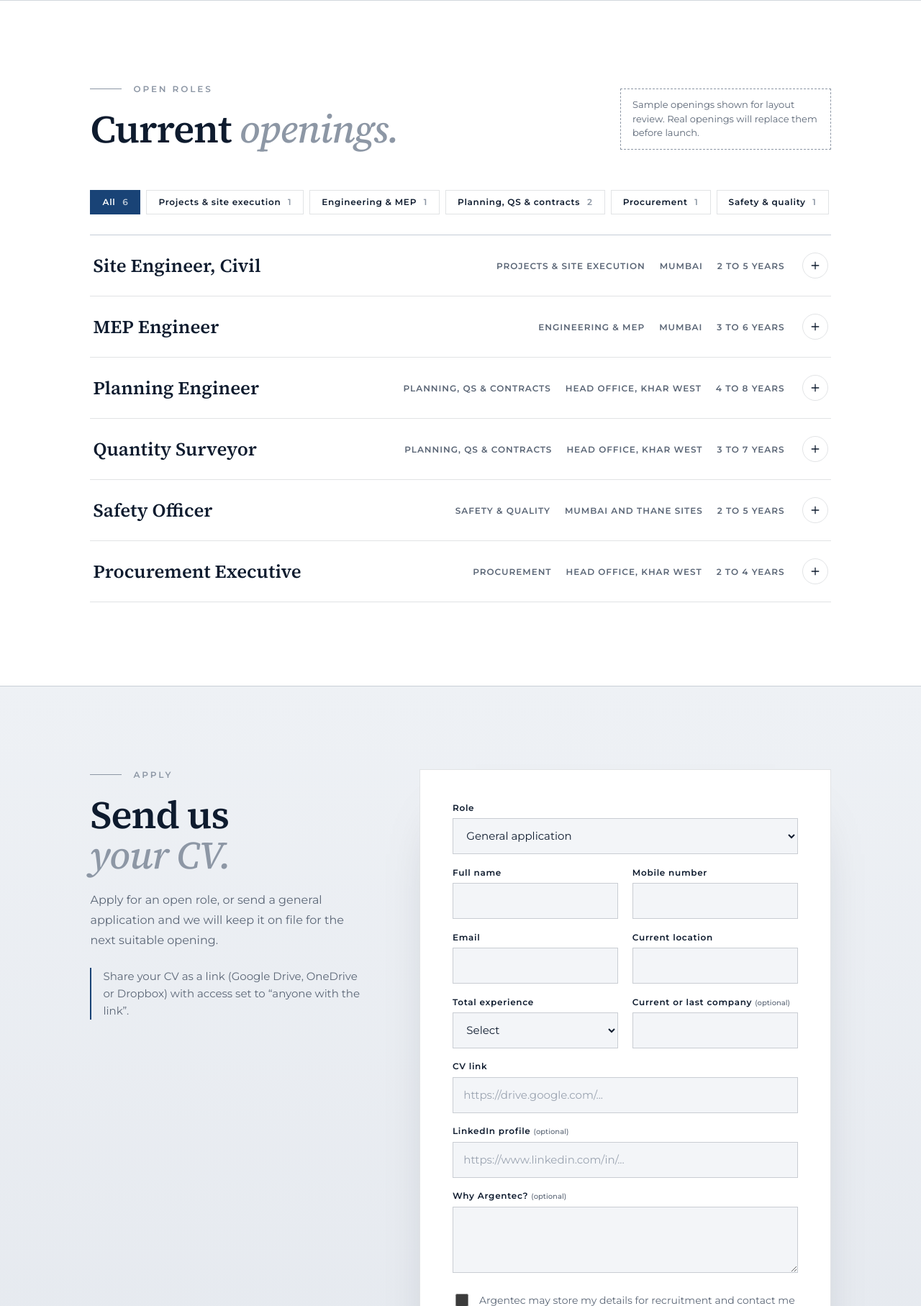
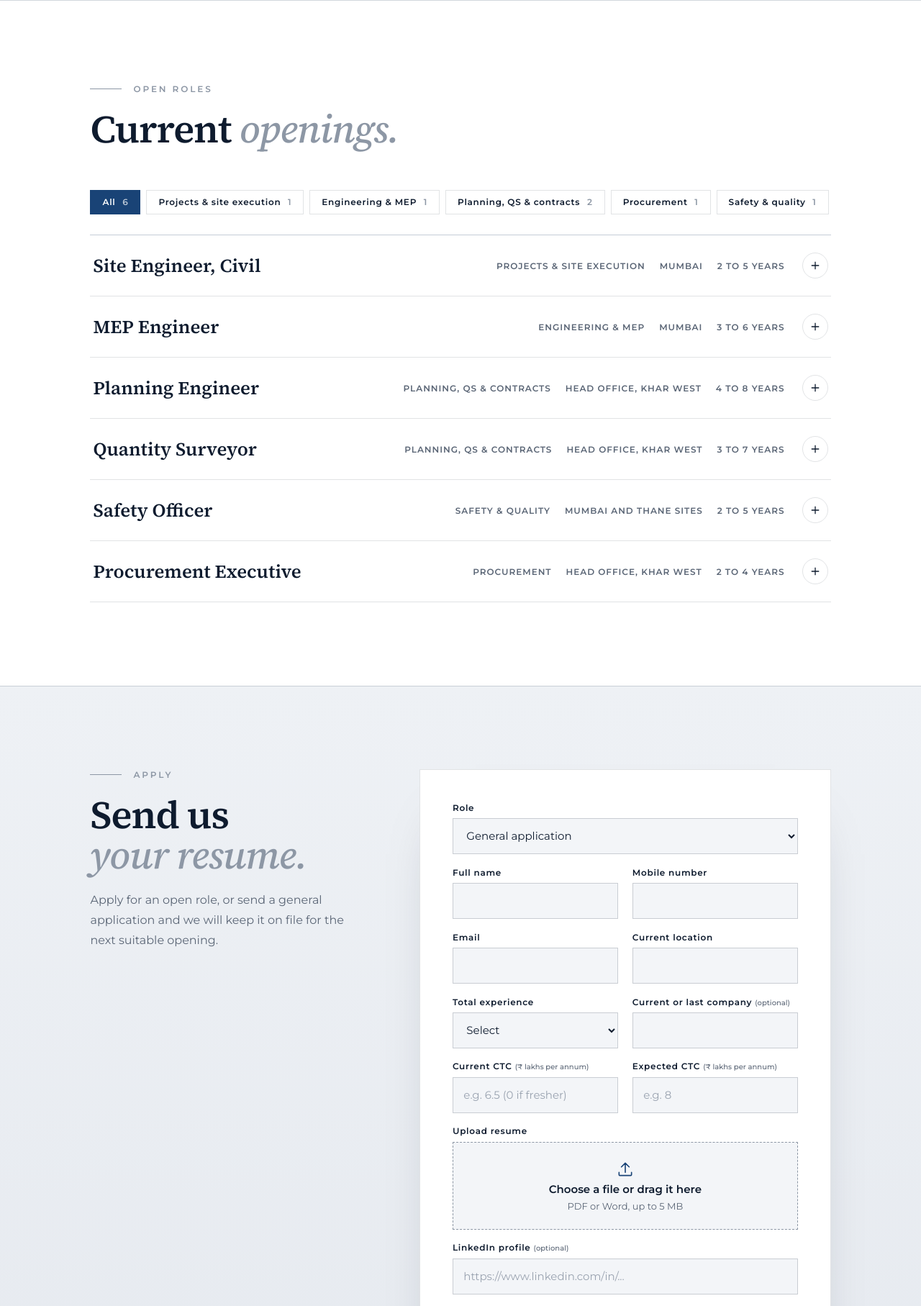
Before and after one commit to mayureshsawant21/argentec, a PHP site: page /careers.html in a window 1280 px wide. Shown: the part 2229-4044 px from the top of the page at 72% size. Run offline with PHP 8.4, Linux system fonts and the light colour scheme.

Commit message:
Careers form: CTC fields, resume upload, questions field; drop sample note
- Current and expected CTC (lakhs per annum, number check)
- Resume upload (PDF or Word, up to 5 MB, click or drag and drop) replaces
  the CV link; forms with a file are sent as multipart form data
- 'Any specific thoughts or questions?' replaces 'Why Argentec?'
- Remove the sample-openings note from the openings list

Co-Authored-By: Claude Opus 5.5 <noreply@anthropic.com>
Claude-Session: https://claude.ai/code/session_01JacPxT66E9eXGfadj9qKr5

```diff
--- a/careers.html
+++ b/careers.html
@@ -19,7 +19,7 @@
   <link rel="stylesheet" href="https://fonts.googleapis.com/css2?family=Montserrat:wght@300;400;500;600;700&family=Source+Serif+4:ital,opsz,wght@0,8..60,600;1,8..60,500;1,8..60,600&display=swap">
   <link rel="stylesheet" href="css/style.css?v=ed0b2dbb">
   <link rel="stylesheet" href="css/footer.css?v=a3965185">
-  <link rel="stylesheet" href="css/company.css?v=f4d16a37">
+  <link rel="stylesheet" href="css/company.css?v=9ca03e5c">
 </head>
 <body class="page-company header-solid">
 
@@ -150,7 +150,7 @@
         <p class="co-hero__lead">Engineers, planners, surveyors and site teams who take pride in getting buildings right. Join the people behind 40+ projects across Mumbai and Thane.</p>
         <div class="co-hero__actions">
           <a class="btn btn--navy" href="#openings">See open roles</a>
-          <a class="co-link" href="#apply"><span>Send your CV</span><svg viewBox="0 0 32 12" width="32" height="12" aria-hidden="true"><path d="M0 6h30M25 1l5 5-5 5" fill="none" stroke="currentColor" stroke-width="1.3"/></svg></a>
+          <a class="co-link" href="#apply"><span>Send your resume</span><svg viewBox="0 0 32 12" width="32" height="12" aria-hidden="true"><path d="M0 6h30M25 1l5 5-5 5" fill="none" stroke="currentColor" stroke-width="1.3"/></svg></a>
         </div>
       </div>
       <dl class="co-inner co-stats">
@@ -217,7 +217,6 @@
             <p class="co-eyebrow" data-reveal><span class="co-eyebrow__rule"></span>Open roles</p>
             <h2 class="co-h2" id="open-title" data-reveal>Current <em>openings.</em></h2>
           </div>
-          <p class="co-sample" role="note">Sample openings shown for layout review. Real openings will replace them before launch.</p>
         </div>
         <div class="co-filters" role="group" aria-label="Filter by team"><button class="co-filter is-active" type="button" data-filter="all" aria-pressed="true">All <span>6</span></button><button class="co-filter" type="button" data-filter="projects" aria-pressed="false">Projects &amp; site execution <span>1</span></button><button class="co-filter" type="button" data-filter="engineering" aria-pressed="false">Engineering &amp; MEP <span>1</span></button><button class="co-filter" type="button" data-filter="planning" aria-pressed="false">Planning, QS &amp; contracts <span>2</span></button><button class="co-filter" type="button" data-filter="procurement" aria-pressed="false">Procurement <span>1</span></button><button class="co-filter" type="button" data-filter="safety" aria-pressed="false">Safety &amp; quality <span>1</span></button></div>
         <ul class="co-roles" data-roles>
@@ -338,9 +337,9 @@
       <div class="co-inner co-register__grid">
         <div class="co-head">
           <p class="co-eyebrow" data-reveal><span class="co-eyebrow__rule"></span>Apply</p>
-          <h2 class="co-h2" id="apply-title" data-reveal>Send us <em>your CV.</em></h2>
+          <h2 class="co-h2" id="apply-title" data-reveal>Send us <em>your resume.</em></h2>
           <p class="co-lead" data-reveal>Apply for an open role, or send a general application and we will keep it on file for the next suitable opening.</p>
-          <p class="co-note" data-reveal>Share your CV as a link (Google Drive, OneDrive or Dropbox) with access set to &ldquo;anyone with the link&rdquo;.</p>
+
         </div>
 
         <form class="co-form" data-ref="CAR" data-kind="careers" novalidate data-reveal>
@@ -354,9 +353,19 @@
             <label class="co-field"><span>Total experience</span>
               <select name="experience" required><option value="">Select</option><option>Fresher</option><option>Less than 2 years</option><option>2 to 5 years</option><option>5 to 10 years</option><option>More than 10 years</option></select></label>
             <label class="co-field"><span>Current or last company <small>(optional)</small></span><input name="company" autocomplete="organization"></label>
-            <label class="co-field co-field--wide"><span>CV link</span><input name="cv" type="url" required placeholder="https://drive.google.com/..." data-msg="Please paste a full link to your CV, starting with https://"></label>
+            <label class="co-field"><span>Current CTC <small>(&#8377; lakhs per annum)</small></span><input name="current_ctc" inputmode="decimal" required pattern="[0-9]+([.][0-9]{1,2})?" placeholder="e.g. 6.5 (0 if fresher)" data-msg="Please enter your CTC in lakhs, for example 6.5"></label>
+            <label class="co-field"><span>Expected CTC <small>(&#8377; lakhs per annum)</small></span><input name="expected_ctc" inputmode="decimal" required pattern="[0-9]+([.][0-9]{1,2})?" placeholder="e.g. 8" data-msg="Please enter your CTC in lakhs, for example 8"></label>
+            <div class="co-field co-field--wide co-upload">
+              <span id="resume-label">Upload resume</span>
+              <label class="co-upload__drop">
+                <input name="resume" type="file" required accept=".pdf,.doc,.docx,application/pdf,application/msword,application/vnd.openxmlformats-officedocument.wordprocessingml.document" aria-labelledby="resume-label" data-max-mb="5" data-msg="Please upload your resume as a PDF or Word file, up to 5 MB.">
+                <svg viewBox="0 0 24 24" aria-hidden="true"><path d="M12 16V4M7 9l5-5 5 5M4 16v3a1 1 0 0 0 1 1h14a1 1 0 0 0 1-1v-3"/></svg>
+                <span class="co-upload__text" data-file-name>Choose a file or drag it here</span>
+                <span class="co-upload__hint">PDF or Word, up to 5 MB</span>
+              </label>
+            </div>
             <label class="co-field co-field--wide"><span>LinkedIn profile <small>(optional)</small></span><input name="linkedin" type="url" placeholder="https://www.linkedin.com/in/..." data-msg="Please enter a full link starting with https://"></label>
-            <label class="co-field co-field--wide"><span>Why Argentec? <small>(optional)</small></span><textarea name="message" rows="3"></textarea></label>
+            <label class="co-field co-field--wide"><span>Any specific thoughts or questions? <small>(optional)</small></span><textarea name="message" rows="3"></textarea></label>
           </div>
           <label class="co-consent"><input type="checkbox" name="consent" required><span>Argentec may store my details for recruitment and contact me about openings.</span></label>
           <p class="co-form__error" role="alert" hidden></p>
@@ -417,7 +426,7 @@
 
   <script src="js/main.js?v=01f91d03"></script>
   <script src="js/expertise.js?v=f1ab59ed"></script>
-  <script src="js/company.js?v=397fd4b9"></script>
+  <script src="js/company.js?v=578e7516"></script>
   <script type="application/ld+json">{"@context": "https://schema.org", "@type": "BreadcrumbList", "itemListElement": [{"@type": "ListItem", "position": 1, "name": "Home", "item": "https://argentec.com/"}, {"@type": "ListItem", "position": 2, "name": "Careers"}]}</script>
 </body>
 </html>
--- a/css/company.css
+++ b/css/company.css
@@ -138,7 +138,6 @@ body.page-company { background: var(--white); color: var(--co-ink); }
 .co-dept span { font-family: var(--font-display); font-size: clamp(1.2rem, 1.6vw, 1.5rem); font-weight: 600; }
 .co-dept b { font-size: 0.6875rem; font-weight: 700; letter-spacing: 0.16em; text-transform: uppercase; color: var(--navy); white-space: nowrap; }
 
-.co-sample { max-width: 34ch; margin: 0; padding: 0.75rem 1rem; border: 1px dashed var(--co-silver-4); font-size: 0.8125rem; line-height: 1.5; color: var(--co-muted); }
 .co-filters { display: flex; flex-wrap: wrap; gap: 0.5rem; margin-bottom: 1.75rem; }
 .co-filter { padding: 0.65rem 1rem; border: 1px solid var(--co-line); background: var(--white); color: var(--co-ink); font: 600 0.75rem/1 var(--font-ui); letter-spacing: 0.06em; cursor: pointer; transition: background-color 0.3s ease, border-color 0.3s ease, color 0.3s ease; }
 .co-filter span { margin-left: 0.35rem; color: var(--co-silver-4); }
@@ -257,3 +256,28 @@ body.page-company { background: var(--white); color: var(--co-ink); }
 @media (prefers-reduced-motion: reduce) {
   [data-reveal], .co-hero__title, .co-hero__lead, .co-hero__actions, .co-hero .co-eyebrow, .co-hero .xp-crumbs { opacity: 1; transform: none; transition: none; }
 }
+
+/* Resume upload: the whole box is the file input, so clicking and
+   dropping a file both work natively */
+.co-upload > span { font-size: 0.75rem; font-weight: 600; letter-spacing: 0.06em; }
+.co-upload__drop {
+  position: relative;
+  display: grid;
+  justify-items: center;
+  gap: 0.35rem;
+  padding: 1.5rem 1rem;
+  border: 1px dashed var(--co-silver-4);
+  background: var(--co-silver-1);
+  text-align: center;
+  cursor: pointer;
+  transition: border-color 0.25s ease, background-color 0.25s ease;
+}
+.co-upload__drop input { position: absolute; inset: 0; width: 100%; height: 100%; opacity: 0; cursor: pointer; }
+.co-upload__drop svg { width: 26px; height: 26px; fill: none; stroke: var(--navy); stroke-width: 1.5; stroke-linecap: round; stroke-linejoin: round; transition: transform 0.4s var(--ease-out); }
+.co-upload__text { font-size: 0.9375rem; font-weight: 600; color: var(--co-ink); word-break: break-all; }
+.co-upload__hint { font-size: 0.8125rem; color: var(--co-muted); }
+.co-upload__drop:hover, .co-upload__drop.is-over { border-color: var(--navy); background: var(--white); }
+.co-upload__drop:hover svg, .co-upload__drop.is-over svg { transform: translateY(-3px); }
+.co-upload__drop:focus-within { border-color: var(--navy); box-shadow: 0 0 0 3px rgba(25, 67, 118, 0.12); }
+.co-upload__drop.has-file { border-style: solid; border-color: var(--navy); background: var(--white); }
+.co-upload.is-invalid .co-upload__drop { border-color: #b3261e; box-shadow: 0 0 0 3px rgba(179, 38, 30, 0.1); }
--- a/vendors/index.html
+++ b/vendors/index.html
@@ -19,7 +19,7 @@
   <link rel="stylesheet" href="https://fonts.googleapis.com/css2?family=Montserrat:wght@300;400;500;600;700&family=Source+Serif+4:ital,opsz,wght@0,8..60,600;1,8..60,500;1,8..60,600&display=swap">
   <link rel="stylesheet" href="../css/style.css?v=ed0b2dbb">
   <link rel="stylesheet" href="../css/footer.css?v=a3965185">
-  <link rel="stylesheet" href="../css/company.css?v=f4d16a37">
+  <link rel="stylesheet" href="../css/company.css?v=9ca03e5c">
 </head>
 <body class="page-company header-solid">
 
@@ -363,7 +363,7 @@
 
   <script src="../js/main.js?v=01f91d03"></script>
   <script src="../js/expertise.js?v=f1ab59ed"></script>
-  <script src="../js/company.js?v=397fd4b9"></script>
+  <script src="../js/company.js?v=578e7516"></script>
   <script type="application/ld+json">{"@context": "https://schema.org", "@type": "BreadcrumbList", "itemListElement": [{"@type": "ListItem", "position": 1, "name": "Home", "item": "https://argentec.com/"}, {"@type": "ListItem", "position": 2, "name": "Vendors & subcontractors"}]}</script>
 </body>
 </html>
```
Also changed, not shown: js/company.js (+45 -5 lines), README.md, 2 other files.
